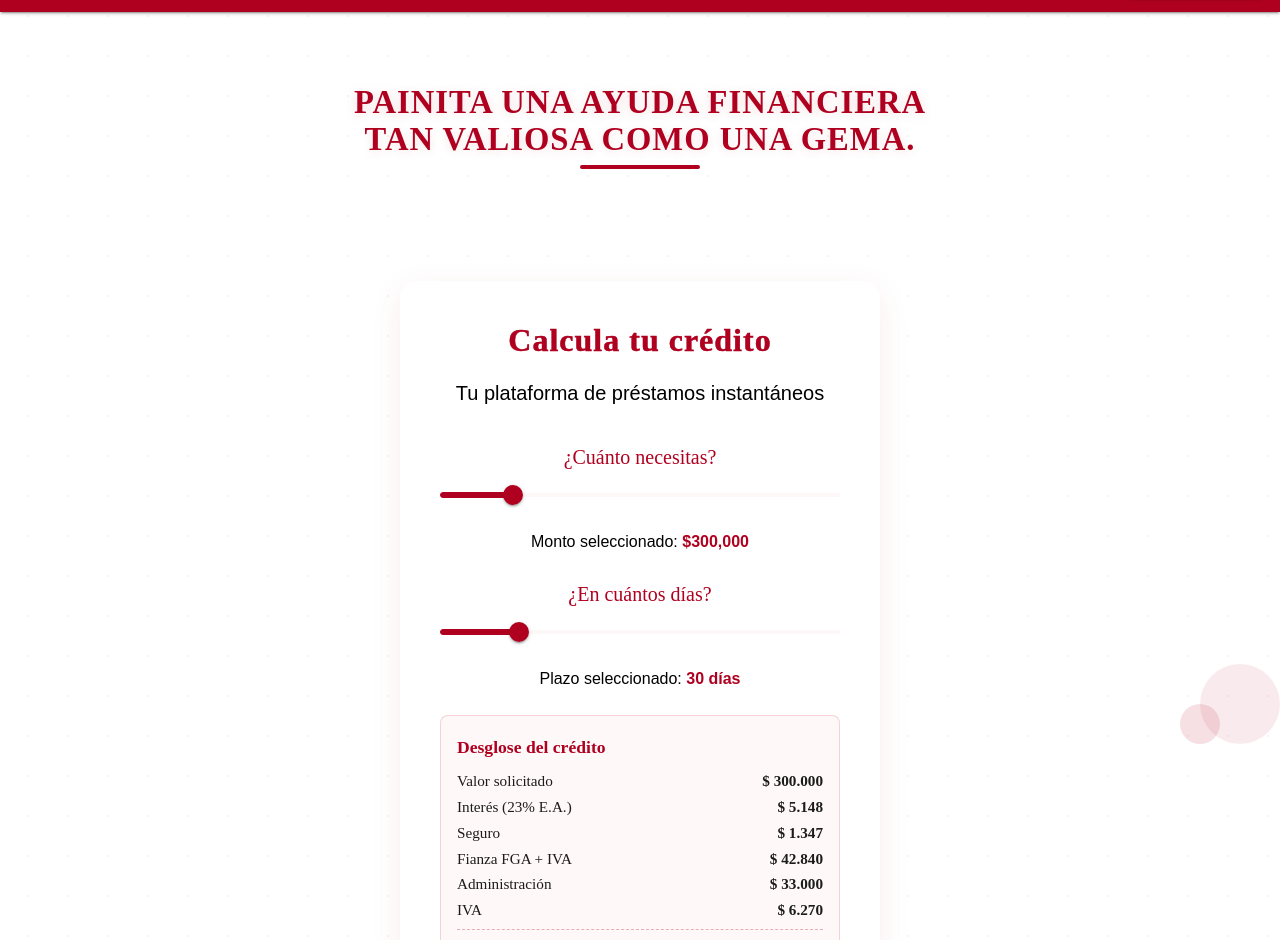
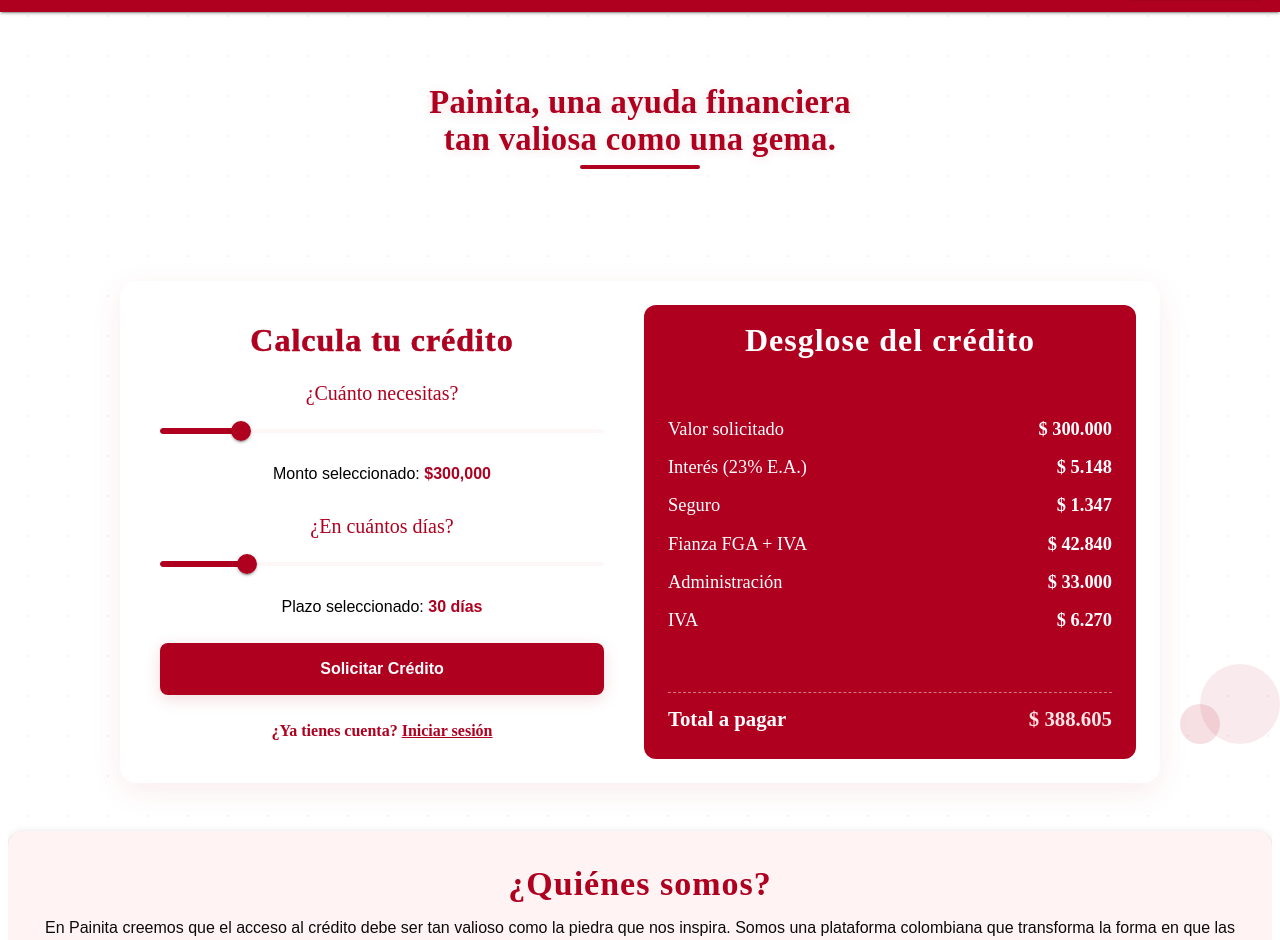
Before and after one commit to Sntg04/Painita-Web, a React (Vite) app in the folder client/: page / in a window 1280 px wide. Shown: the part 52-992 px from the top of the page. Built offline with nearby package versions, Linux system fonts and the light colour scheme; no server answers.

Commit message:
UI: Desglose a la derecha; título igual al de calculadora; centrado; espaciado y tamaños mejorados; layout ocupa alto sin espacio vacío

```diff
--- a/client/src/index.css
+++ b/client/src/index.css
@@ -1,4 +1,4 @@
-@import url('https://fonts.googleapis.com/css2?family=Nunito:wght@400;700&family=Playfair+Display:wght@700&display=swap');
+@import url('https://fonts.googleapis.com/css2?family=Nunito:wght@400;700&family=Playfair+Display:wght@700;900&display=swap');
 
 :root {
   font-family: 'Nunito', Arial, Helvetica, sans-serif;
--- a/client/src/pages/Home.jsx
+++ b/client/src/pages/Home.jsx
@@ -65,15 +65,15 @@
   const ivaAdministracion = administracion * ivaRate;
   const totalPagar = monto + interesEA + seguro + fianza + administracion + ivaAdministracion;
 
+  // Opiniones utilizadas en la sección institucional
   const testimonials = [
-    'Me salvó en un momento crítico. La cuota fue un poco alta, pero necesitaba el dinero urgente para pagar una urgencia médica. No me gusta pagar tanto, pero prefiero eso a quedarme sin opciones. Gracias a la app, resolví todo en menos de una hora.',
-    'Sí, cobran más que un banco… pero ningún banco te presta en 5 minutos. En mi caso, era eso o perder una oportunidad de trabajo. La app fue rápida y cumplió. Recomiendo usarla con responsabilidad.',
-    'Los intereses son elevados, pero cuando uno está en apuros, lo último que quiere es esperar papeles. Esta app me prestó cuando nadie más lo hacía. Vale la pena tenerla instalada. Uno nunca sabe cuándo la va a necesitar.',
-    'No es la opción más barata, pero sí es la más rápida. Me gustó que no me pidieron tanto papeleo. Solo hay que tener claro que es un préstamo de emergencia, no para cualquier gasto.',
-    'Lo importante es pagar a tiempo. Si uno se organiza, la app es útil. Los costos son altos, sí, pero cuando me quedé sin plata para el arriendo, fue lo único que me respondió. Ahora estoy al día y puedo volver a usarla si lo necesito.',
-    'Me pareció costoso al principio, pero después entendí que la rapidez tiene su precio. Me ayudó a salir de una deuda más grave. Ojalá bajen un poco las tarifas con el tiempo, pero mientras tanto, es mejor tener esta app que depender de favores.',
+    'Me ayudó en un momento urgente. Todo fue rápido y claro.',
+    'La experiencia fue sencilla. Útil cuando necesitas liquidez al instante.',
+    'El proceso fue transparente y sin tanta traba.',
+    'Respuesta ágil y buen acompañamiento durante el proceso.',
   ];
 
+  // UI helpers y handlers faltantes
   const LoginBox = () => (
     <Box
       sx={{
@@ -91,7 +91,7 @@
   );
 
   const handleSolicitar = () => {
-    localStorage.setItem('painita_plazo', plazo);
+    try { localStorage.setItem('painita_plazo', String(plazo)); } catch {}
     setFase('celular');
     setError('');
     setMensaje('');
@@ -181,28 +181,26 @@
               fontFamily: 'Playfair Display, serif',
               fontWeight: 800,
               color: '#B00020',
-              letterSpacing: { xs: 0.6, md: 1 },
+              letterSpacing: { xs: 0.25, md: 0.35 },
               fontSize: { xs: 'clamp(1.15rem, 4.8vw + 0.2rem, 1.7rem)', md: 'clamp(1.6rem, 1.8vw + 0.6rem, 2.3rem)' },
               textShadow: '0 2px 12px rgba(176,0,32,0.15)',
-              textTransform: 'uppercase',
               lineHeight: 1.12,
             }}
           >
-            PAINITA UNA AYUDA FINANCIERA
+            Painita, una ayuda financiera
           </Typography>
           <Typography
             sx={{
               fontFamily: 'Playfair Display, serif',
               fontWeight: 800,
               color: '#B00020',
-              letterSpacing: { xs: 0.6, md: 1 },
+              letterSpacing: { xs: 0.25, md: 0.35 },
               fontSize: { xs: 'clamp(1.15rem, 4.8vw + 0.2rem, 1.7rem)', md: 'clamp(1.6rem, 1.8vw + 0.6rem, 2.3rem)' },
               textShadow: '0 2px 10px rgba(176,0,32,0.12)',
-              textTransform: 'uppercase',
               lineHeight: 1.12,
             }}
           >
-            TAN VALIOSA COMO UNA GEMA.
+            tan valiosa como una gema.
           </Typography>
           <Box sx={{ width: 120, height: 4, bgcolor: '#B00020', borderRadius: 2, mx: 'auto', mt: 1 }} />
         </Box>
@@ -224,22 +222,26 @@
         }}
       >
         <Grow in timeout={800}>
+          {fase === 'calculadora' ? (
             <Paper
               elevation={6}
               sx={{
-        maxWidth: isCelular ? 420 : { xs: 340, sm: 400, md: 480 },
+                maxWidth: { xs: '100%', sm: 540, md: 1040 },
                 width: '100%',
-        p: isCelular ? { xs: 2.5, md: 4 } : { xs: 2, md: 5 },
+                p: { xs: 2, md: 3 },
                 borderRadius: 4,
-              textAlign: 'center',
                 bgcolor: '#FFFFFF',
                 boxShadow: '0 8px 32px rgba(176,0,32,0.08)',
                 boxSizing: 'border-box',
                 mx: 'auto',
+                display: 'flex',
+                flexDirection: 'column',
+                minHeight: { xs: 'auto', md: 480 },
               }}
             >
-            {fase === 'calculadora' && (
-              <>
+              <Box sx={{ display: 'flex', flexDirection: { xs: 'column', md: 'row' }, gap: { xs: 2, md: 3 }, alignItems: { xs: 'stretch', md: 'stretch' }, flex: 1 }}>
+                {/* Left: Calculator */}
+                <Paper elevation={0} sx={{ flex: 1, p: { xs: 1, md: 2 }, bgcolor: 'transparent', textAlign: 'center', display: 'flex', flexDirection: 'column', height: '100%' }}>
                   <Fade in timeout={1200}>
                     <Typography
                       variant="h4"
@@ -259,16 +261,7 @@
                       Calcula tu crédito
                     </Typography>
                   </Fade>
-                <Fade in timeout={1500}>
-                  <Typography variant="h6" sx={{ color: '#000000', fontFamily: 'Nunito, Arial, sans-serif' }} mb={4}>
-                    Tu plataforma de préstamos instantáneos
-                  </Typography>
-                </Fade>
-              </>
-            )}
 
-            {fase === 'calculadora' && (
-              <>
                   <Typography variant="h6" gutterBottom sx={{ color: '#B00020', fontFamily: 'Playfair Display, serif' }}>
                     ¿Cuánto necesitas?
                   </Typography>
@@ -313,47 +306,9 @@
                     Plazo seleccionado: <strong style={{ color: '#B00020', fontFamily: 'Nunito, Arial, sans-serif' }}>{plazo} días</strong>
                   </Typography>
 
-                {/* Desglose de costos */}
-                <Box sx={{
-                  textAlign: 'left',
-                  border: '1px solid rgba(176,0,32,0.15)',
-                  borderRadius: 2,
-                  p: 2,
-                  mb: 3,
-                  bgcolor: '#fff8f8'
-                }}>
-                  <Typography variant="subtitle1" sx={{ color: '#B00020', fontWeight: 'bold', mb: 1 }}>
-                    Desglose del crédito
-                  </Typography>
-                  <Box sx={{ display: 'flex', justifyContent: 'space-between', mb: 0.5 }}>
-                    <Typography variant="body2">Valor solicitado</Typography>
-                    <Typography variant="body2" fontWeight="bold">{formatCurrency(monto)}</Typography>
-                  </Box>
-                  <Box sx={{ display: 'flex', justifyContent: 'space-between', mb: 0.5 }}>
-                    <Typography variant="body2">Interés (23% E.A.)</Typography>
-                    <Typography variant="body2" fontWeight="bold">{formatCurrency(interesEA)}</Typography>
-                  </Box>
-                  <Box sx={{ display: 'flex', justifyContent: 'space-between', mb: 0.5 }}>
-                    <Typography variant="body2">Seguro</Typography>
-                    <Typography variant="body2" fontWeight="bold">{formatCurrency(seguro)}</Typography>
-                  </Box>
-                  <Box sx={{ display: 'flex', justifyContent: 'space-between', mb: 0.5 }}>
-                    <Typography variant="body2">Fianza FGA + IVA</Typography>
-                    <Typography variant="body2" fontWeight="bold">{formatCurrency(fianza)}</Typography>
-                  </Box>
-                  <Box sx={{ display: 'flex', justifyContent: 'space-between', mb: 0.5 }}>
-                    <Typography variant="body2">Administración</Typography>
-                    <Typography variant="body2" fontWeight="bold">{formatCurrency(administracion)}</Typography>
-                  </Box>
-                  <Box sx={{ display: 'flex', justifyContent: 'space-between', mb: 1 }}>
-                    <Typography variant="body2">IVA</Typography>
-                    <Typography variant="body2" fontWeight="bold">{formatCurrency(ivaAdministracion)}</Typography>
-                  </Box>
-                  <Box sx={{ display: 'flex', justifyContent: 'space-between', borderTop: '1px dashed rgba(176,0,32,0.3)', pt: 1, mt: 1 }}>
-                    <Typography variant="body1" fontWeight="bold">Total a pagar</Typography>
-                    <Typography variant="body1" fontWeight="bold" color="#B00020">{formatCurrency(totalPagar)}</Typography>
-                  </Box>
-                </Box>
+                  {/* Empuja acciones al fondo para usar todo el alto */}
+                  <Box sx={{ flexGrow: 1 }} />
+
 
                   <Button
                     variant="contained"
@@ -384,9 +339,71 @@
                     onClose={() => setLoginOpen(false)}
                     onLoginSuccess={() => navigate('/dashboard', { state: { monto, plazo } })}
                   />
-              </>
-            )}
+                </Paper>
 
+                {/* Right: Breakdown panel */}
+                <Paper elevation={0} sx={{ flex: 1, p: { xs: 2, md: 3 }, pt: { xs: 1, md: 2 }, bgcolor: '#B00020', color: '#FFFFFF', borderRadius: 3, display: 'flex', flexDirection: 'column', justifyContent: 'space-between' }}>
+          <Typography
+                    variant="h4"
+                    sx={{
+                      fontFamily: 'Playfair Display, serif',
+                      fontWeight: 900,
+                      letterSpacing: 1,
+                      mb: 1.5,
+                      fontSize: { xs: '1.3rem', md: '2rem' },
+            textAlign: 'center',
+                    }}
+                  >
+                    Desglose del crédito
+                  </Typography>
+                  <Box sx={{ display: 'flex', flexDirection: 'column', gap: 1.5 }}>
+                    <Box sx={{ display: 'flex', justifyContent: 'space-between' }}>
+                      <Typography variant="body2" sx={{ fontSize: { xs: '1.05rem', md: '1.15rem' } }}>Valor solicitado</Typography>
+                      <Typography variant="body2" fontWeight="bold" sx={{ fontSize: { xs: '1.05rem', md: '1.15rem' } }}>{formatCurrency(monto)}</Typography>
+                    </Box>
+                    <Box sx={{ display: 'flex', justifyContent: 'space-between' }}>
+                      <Typography variant="body2" sx={{ fontSize: { xs: '1.05rem', md: '1.15rem' } }}>Interés (23% E.A.)</Typography>
+                      <Typography variant="body2" fontWeight="bold" sx={{ fontSize: { xs: '1.05rem', md: '1.15rem' } }}>{formatCurrency(interesEA)}</Typography>
+                    </Box>
+                    <Box sx={{ display: 'flex', justifyContent: 'space-between' }}>
+                      <Typography variant="body2" sx={{ fontSize: { xs: '1.05rem', md: '1.15rem' } }}>Seguro</Typography>
+                      <Typography variant="body2" fontWeight="bold" sx={{ fontSize: { xs: '1.05rem', md: '1.15rem' } }}>{formatCurrency(seguro)}</Typography>
+                    </Box>
+                    <Box sx={{ display: 'flex', justifyContent: 'space-between' }}>
+                      <Typography variant="body2" sx={{ fontSize: { xs: '1.05rem', md: '1.15rem' } }}>Fianza FGA + IVA</Typography>
+                      <Typography variant="body2" fontWeight="bold" sx={{ fontSize: { xs: '1.05rem', md: '1.15rem' } }}>{formatCurrency(fianza)}</Typography>
+                    </Box>
+                    <Box sx={{ display: 'flex', justifyContent: 'space-between' }}>
+                      <Typography variant="body2" sx={{ fontSize: { xs: '1.05rem', md: '1.15rem' } }}>Administración</Typography>
+                      <Typography variant="body2" fontWeight="bold" sx={{ fontSize: { xs: '1.05rem', md: '1.15rem' } }}>{formatCurrency(administracion)}</Typography>
+                    </Box>
+                    <Box sx={{ display: 'flex', justifyContent: 'space-between' }}>
+                      <Typography variant="body2" sx={{ fontSize: { xs: '1.05rem', md: '1.15rem' } }}>IVA</Typography>
+                      <Typography variant="body2" fontWeight="bold" sx={{ fontSize: { xs: '1.05rem', md: '1.15rem' } }}>{formatCurrency(ivaAdministracion)}</Typography>
+                    </Box>
+                  </Box>
+                  <Box sx={{ display: 'flex', justifyContent: 'space-between', mt: 2, pt: 1.25, borderTop: '1px dashed rgba(255,255,255,0.45)' }}>
+                    <Typography variant="body1" sx={{ fontWeight: 'bold', fontSize: { xs: '1.2rem', md: '1.3rem' } }}>Total a pagar</Typography>
+                    <Typography variant="body1" sx={{ fontWeight: 'bold', color: '#FFE5E5', fontSize: { xs: '1.2rem', md: '1.3rem' } }}>{formatCurrency(totalPagar)}</Typography>
+                  </Box>
+                </Paper>
+              </Box>
+            </Paper>
+          ) : (
+            <Paper
+              elevation={6}
+              sx={{
+                maxWidth: isCelular ? 420 : { xs: 340, sm: 400, md: 480 },
+                width: '100%',
+                p: isCelular ? { xs: 2.5, md: 4 } : { xs: 2, md: 5 },
+                borderRadius: 4,
+                textAlign: 'center',
+                bgcolor: '#FFFFFF',
+                boxShadow: '0 8px 32px rgba(176,0,32,0.08)',
+                boxSizing: 'border-box',
+                mx: 'auto',
+              }}
+            >
               {fase === 'celular' && (
                 <>
                   <Typography variant="h6" gutterBottom sx={{ color: '#B00020', fontFamily: 'Playfair Display, serif' }}>
@@ -460,6 +477,7 @@
                 </Typography>
               )}
             </Paper>
+          )}
         </Grow>
   </Box>
 
```
Also changed, not shown: client/package.json (+8 -7 lines), client/public/favicon.svg (added), 1 other file (tests, documents, lock files or other folders). Lines whose indentation alone changed are shown as unchanged.
